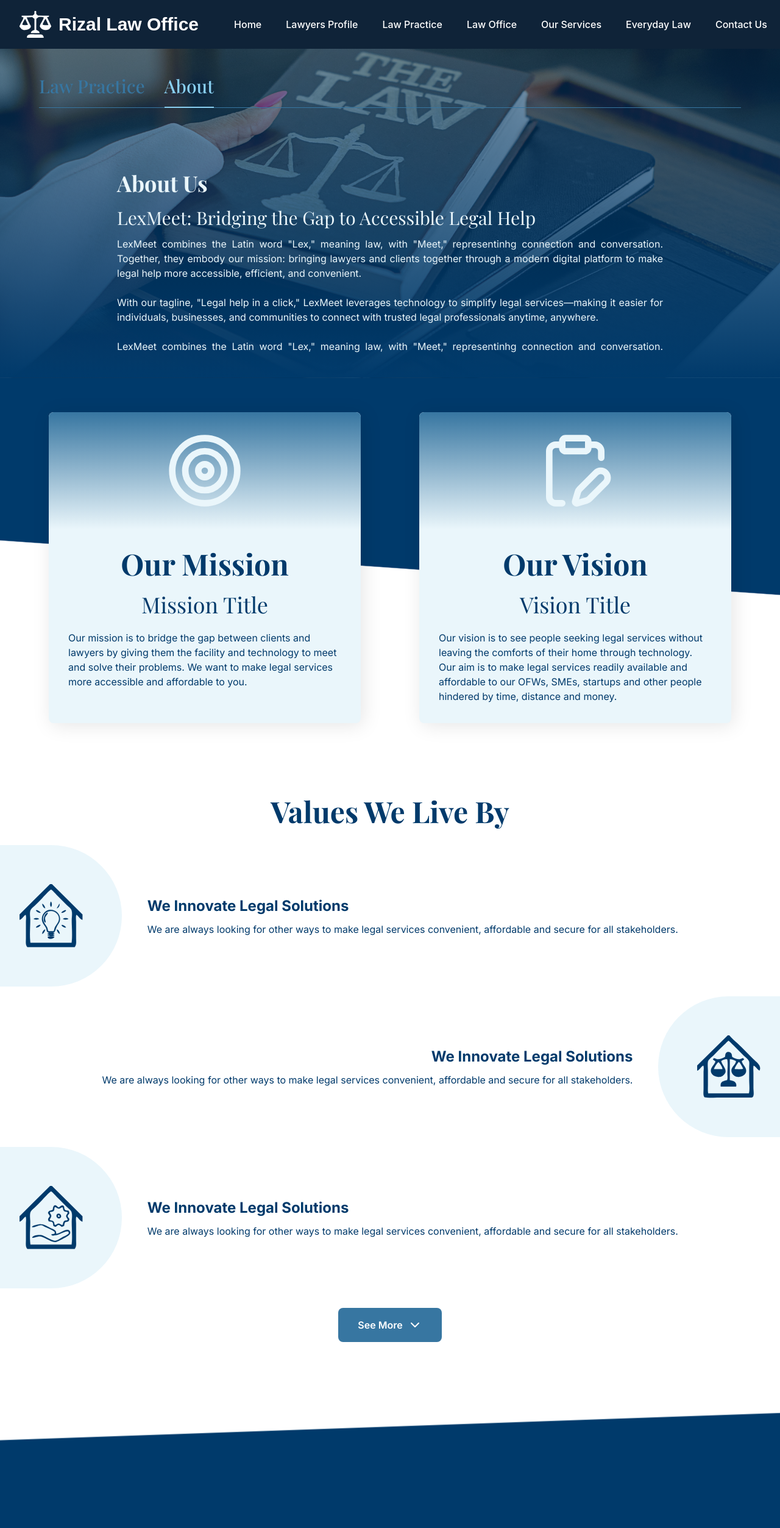
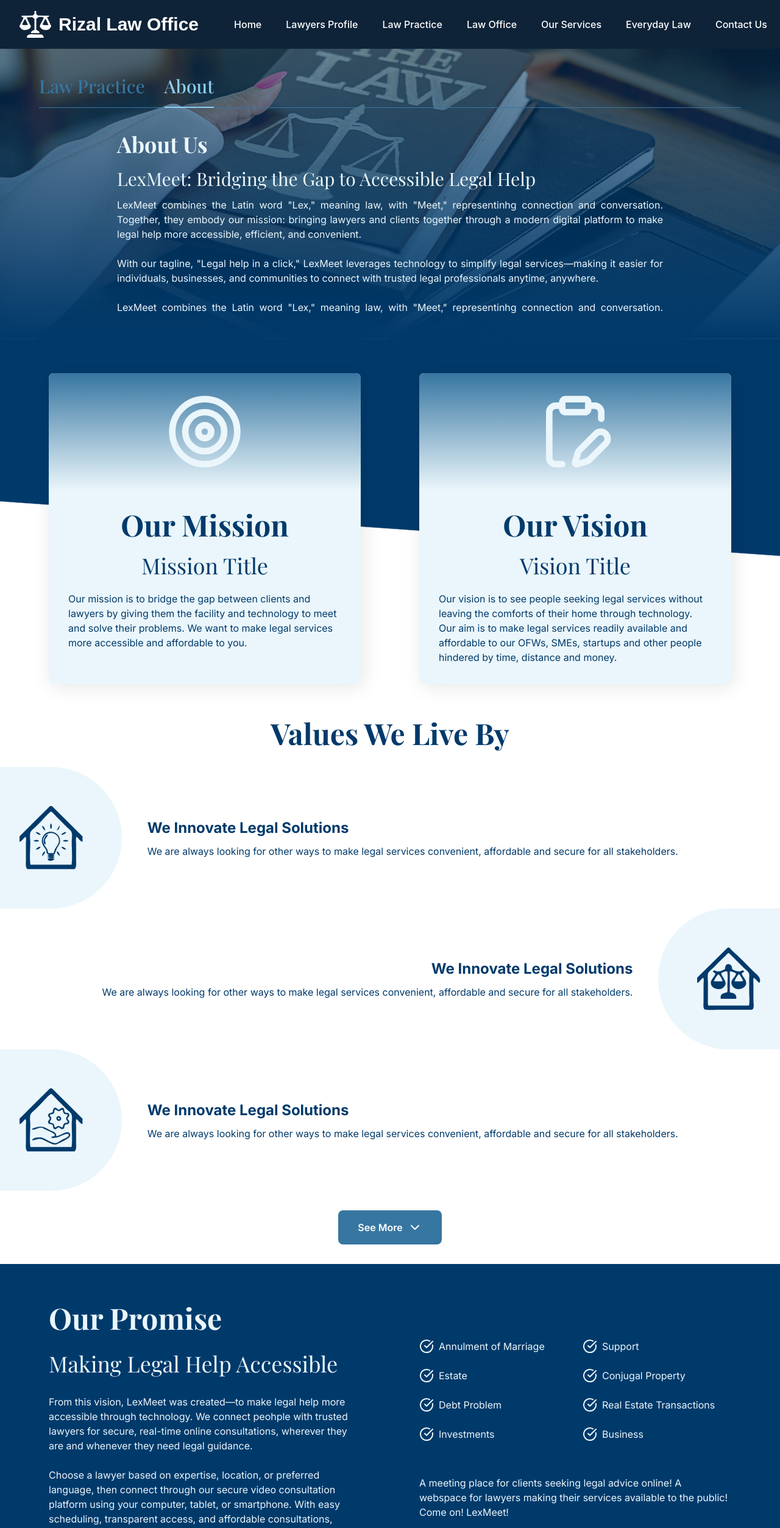
Before and after one commit to karllogdat/lexmeet-group4-template, a React (Vite) app: page /about in a window 1280 px wide. Shown: the top 2506 px of the page at 61% size. Built offline with nearby package versions, Linux system fonts and the light colour scheme; a web font is replaced by a local one.

Commit message:
fix: decreased spacing in about us page

```diff
--- a/src/pages/AboutPage.jsx
+++ b/src/pages/AboutPage.jsx
@@ -74,10 +74,10 @@
         style={{
           backgroundImage: `linear-gradient(to top, rgba(0, 58, 107, 1), rgba(0, 58, 107, 0.75), rgba(0, 58, 107, 0.5)), url(${AboutImage})`,
         }}
-        className="w-full h-fit flex flex-col items-center gap-16 p-6 lg:px-16 lg:py-10 bg-cover bg-center"
+        className="w-full h-fit flex flex-col items-center gap-8 p-6 lg:px-16 lg:py-10 bg-cover bg-center"
       >
         <div className="w-full max-w-6xl mx-auto">
-          <div className="flex gap-8 border-b border-g4-700 mb-8">
+          <div className="flex gap-8 border-b border-g4-700">
             <button
               type="button"
               onClick={() => navigate("/law-practice")}
@@ -173,11 +173,11 @@
         </div>
       </div>
 
-      <div className="w-full flex flex-col py-16 gap-8 items-center text-g4-900">
+      <div className="w-full flex flex-col pb-8 gap-8 items-center text-g4-900">
         <h1 className="w-full text-center g4-heading-1 font-bold">
           Values We Live By
         </h1>
-        <div className="w-full flex flex-col gap-10 lg:gap-4">
+        <div className="w-full flex flex-col gap-16 lg:gap-0">
           {visibleValues.map((value, index) => (
             <ValueCard key={index} value={value} index={index} />
           ))}
@@ -188,7 +188,8 @@
         </Button>
       </div>
 
-      <div className="w-full p-6 lg:px-20 py-64 flex flex-col lg:flex-row items-center gap-24 bg-linear-358 from-g4-900 from-[89.9%] to-g4-white to-[90.1%] text-g4-50">
+      {/* with slant bg: "w-full p-6 lg:px-20 py-32 flex flex-col lg:flex-row items-center gap-24 bg-linear-358 from-g4-900 from-[89.9%] to-g4-white to-[90.1%] text-g4-50" */}
+      <div className="w-full p-6 lg:px-20 py-16 flex flex-col lg:flex-row items-center gap-24 bg-g4-900 text-g4-50">
         <div className="w-full lg:w-1/2 flex flex-col gap-6">
           <h1 className="g4-heading-1 font-bold">Our Promise</h1>
           <h2 className="g4-heading-2">Making Legal Help Accessible</h2>
```
